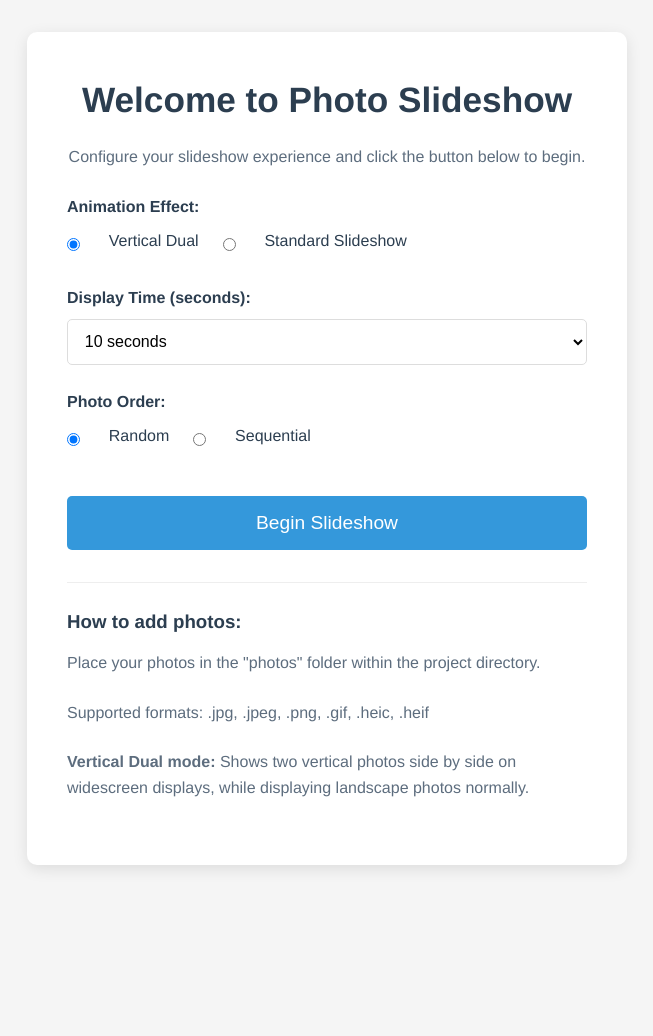
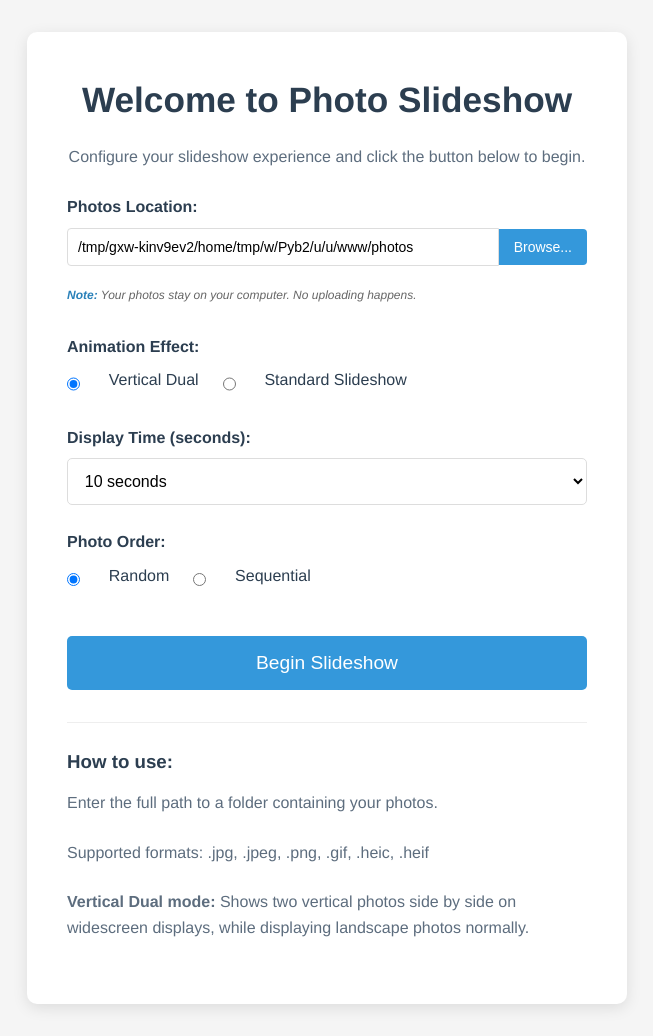
Before and after one commit to sheilnaik/slideshow, a Flask app: page / in a window 1280 px wide. Shown: the whole page, without its empty margins (313-966 px from the left). Before the commit the page ends 869 px from the top, so only its background shows below. Run offline with Flask 3, Linux system fonts and the light colour scheme.

Commit message:
Update for local file storage

```diff
--- a/app.py
+++ b/app.py
@@ -4,7 +4,7 @@ import json
 import cv2
 import numpy as np
 import time
-from flask import Flask, render_template, request, jsonify, send_from_directory, send_file
+from flask import Flask, render_template, request, jsonify, send_from_directory, send_file, abort
 from PIL import Image
 import pillow_heif
 import tempfile
@@ -21,24 +21,17 @@ app = Flask(__name__,
             static_folder='static',
             template_folder='templates')
 
-# Configure photos directory
-PHOTOS_DIR = os.path.join(os.path.dirname(os.path.abspath(__file__)), 'photos')
-logger.info(f"Photos directory: {PHOTOS_DIR}")
-
-# Create photos directory if it doesn't exist
-if not os.path.exists(PHOTOS_DIR):
-    os.makedirs(PHOTOS_DIR)
-
 # Create a temporary directory for converted HEIC files
 TEMP_DIR = os.path.join(os.path.dirname(os.path.abspath(__file__)), 'temp_converted')
 if not os.path.exists(TEMP_DIR):
     os.makedirs(TEMP_DIR)
 
-# Cache for storing face detection results
-face_cache = {}
+# Configuration
+DEFAULT_PHOTOS_DIR = os.path.join(os.path.dirname(os.path.abspath(__file__)), 'photos')
+# Create default photos directory if it doesn't exist
+if not os.path.exists(DEFAULT_PHOTOS_DIR):
+    os.makedirs(DEFAULT_PHOTOS_DIR)
 
-# Configuration
-PHOTOS_FOLDER = 'photos'
 ALLOWED_EXTENSIONS = {'png', 'jpg', 'jpeg', 'gif', 'heic', 'heif'}
 
 def allowed_file(filename):
@@ -79,20 +72,80 @@ def convert_heic_to_jpeg(heic_path):
 
 @app.route('/')
 def index():
-    # Get list of photos in the photos directory
-    photos = []
-    if os.path.exists(PHOTOS_FOLDER):
-        photos = [f for f in os.listdir(PHOTOS_FOLDER) if allowed_file(f)]
-        photos.sort()  # Sort photos alphabetically
-        logger.info(f"Found {len(photos)} photos: {photos}")
+    """Render the landing page with slideshow configuration options."""
+    # Use the last used folder or the default
+    default_folder = request.cookies.get('last_folder', DEFAULT_PHOTOS_DIR)
 
-    return render_template('index.html', photos=photos)
+    return render_template('index.html', default_folder=default_folder)
+
+@app.route('/browse_folders')
+def browse_folders():
+    """API endpoint to browse folders on the server."""
+    path = request.args.get('path', os.path.expanduser('~'))
+
+    # Security checks
+    if not os.path.exists(path):
+        return jsonify(error="Path does not exist"), 404
+
+    if not os.path.isdir(path):
+        return jsonify(error="Path is not a directory"), 400
+
+    try:
+        # Get parent directory for navigation
+        parent_dir = os.path.dirname(os.path.abspath(path))
+
+        # List directories in the path
+        dirs = []
+        for item in os.listdir(path):
+            item_path = os.path.join(path, item)
+            if os.path.isdir(item_path) and not item.startswith('.'):
+                dirs.append({
+                    'name': item,
+                    'path': item_path
+                })
+
+        # Sort directories alphabetically
+        dirs.sort(key=lambda x: x['name'].lower())
+
+        return jsonify({
+            'current_path': path,
+            'parent_path': parent_dir if parent_dir != path else None,
+            'directories': dirs
+        })
+    except Exception as e:
+        logger.error(f"Error browsing directory {path}: {str(e)}")
+        return jsonify(error=str(e)), 500
+
+@app.route('/browse')
+def browse():
+    """Render the folder browser page."""
+    start_path = request.args.get('path', os.path.expanduser('~'))
+
+    return render_template('browser.html', start_path=start_path)
 
 @app.route('/photos/<path:filename>')
 def serve_photo(filename):
     """Serve photo files, converting HEIC to JPEG if necessary."""
-    logger.debug(f"Serving photo: {filename}")
-    file_path = os.path.join(PHOTOS_FOLDER, filename)
+    folder_path = request.args.get('folder', '')
+
+    if not folder_path:
+        # No folder specified, return error
+        abort(400, "No folder path specified")
+
+    if not os.path.exists(folder_path):
+        # Folder doesn't exist, return error
+        abort(404, f"Folder not found: {folder_path}")
+
+    file_path = os.path.join(folder_path, filename)
+
+    # Security check to prevent directory traversal
+    if not os.path.normpath(file_path).startswith(os.path.normpath(folder_path)):
+        abort(403, "Access denied")
+
+    if not os.path.exists(file_path):
+        abort(404, f"File not found: {filename}")
+
+    logger.debug(f"Serving photo: {filename} from {folder_path}")
 
     # If the file is HEIC/HEIF, convert it to JPEG
     if filename.lower().endswith(('.heic', '.heif')):
@@ -106,32 +159,50 @@ def serve_photo(filename):
             return "Error converting HEIC file", 500
 
     logger.debug(f"Serving original file: {filename}")
-    return send_from_directory(PHOTOS_FOLDER, filename)
+    return send_file(file_path)
 
 @app.route('/slideshow')
 def slideshow():
     """Render the slideshow page."""
+    # Get folder path from the form
+    folder_path = request.args.get('folder_path', '')
+
+    # Validate folder
+    if not folder_path or not os.path.exists(folder_path):
+        if not folder_path:
+            error_msg = "Please provide a folder path."
+        else:
+            error_msg = f"The folder '{folder_path}' does not exist."
+        return render_template('error.html', error=error_msg)
+
     # Get configuration options from the query parameters
     effect = request.args.get('effect', 'standard')
     display_time = request.args.get('display_time', '5')
     order = request.args.get('order', 'sequential')
 
-    logger.info(f"Starting slideshow with effect={effect}, display_time={display_time}, order={order}")
+    logger.info(f"Starting slideshow with folder={folder_path}, effect={effect}, display_time={display_time}, order={order}")
 
-    # Get list of photos in the photos directory
+    # Get list of photos in the specified directory
     photos = []
-    for filename in os.listdir(PHOTOS_DIR):
-        if allowed_file(filename):
-            # For HEIC files, verify they can be converted
-            if filename.lower().endswith(('.heic', '.heif')):
-                file_path = os.path.join(PHOTOS_DIR, filename)
-                converted_path = convert_heic_to_jpeg(file_path)
-                if converted_path:
+    try:
+        for filename in os.listdir(folder_path):
+            if allowed_file(filename):
+                # For HEIC files, verify they can be converted
+                if filename.lower().endswith(('.heic', '.heif')):
+                    file_path = os.path.join(folder_path, filename)
+                    converted_path = convert_heic_to_jpeg(file_path)
+                    if converted_path:
+                        photos.append(filename)
+                    else:
+                        logger.warning(f"Skipping unreadable HEIC file: {filename}")
+                else:
                     photos.append(filename)
-                else:
-                    logger.warning(f"Skipping unreadable HEIC file: {filename}")
-            else:
-                photos.append(filename)
+    except Exception as e:
+        logger.error(f"Error reading directory {folder_path}: {str(e)}")
+        return render_template('error.html', error=f"Error reading directory: {str(e)}")
+
+    if not photos:
+        return render_template('error.html', error=f"No supported images found in {folder_path}")
 
     logger.info(f"Found {len(photos)} valid photos for slideshow")
 
@@ -145,87 +216,37 @@ def slideshow():
     else:
         photos.sort()
 
-    return render_template(
+    # Set a cookie with the folder path for next time
+    response = render_template(
         'slideshow.html',
         photos=photos,
+        folder_path=folder_path,
         effect=effect,
         display_time=display_time,
         order=order
     )
 
-def detect_faces(filename):
-    """Detect faces in an image and cache the results."""
-    # Check if image has already been processed
-    if filename in face_cache:
-        return face_cache[filename]
+    from flask import make_response
+    resp = make_response(response)
+    resp.set_cookie('last_folder', folder_path)
 
-    # Load the image
-    image_path = os.path.join(PHOTOS_DIR, filename)
-
-    # If the image is HEIC, convert it first
-    if filename.lower().endswith(('.heic', '.heif')):
-        image_path = convert_heic_to_jpeg(image_path)
-        if not image_path:
-            face_cache[filename] = []
-            return []
-
-    image = cv2.imread(image_path)
-
-    if image is None:
-        # If the image cannot be read, return default values
-        face_cache[filename] = []
-        return []
-
-    # Convert to grayscale for face detection
-    gray = cv2.cvtColor(image, cv2.COLOR_BGR2GRAY)
-
-    # Load pre-trained face cascade classifier
-    face_cascade = cv2.CascadeClassifier(cv2.data.haarcascades + 'haarcascade_frontalface_default.xml')
-
-    # Detect faces
-    faces = face_cascade.detectMultiScale(
-        gray,
-        scaleFactor=1.1,
-        minNeighbors=5,
-        minSize=(30, 30)
-    )
-
-    # Get image dimensions
-    height, width = image.shape[:2]
-
-    # Process detected faces
-    face_data = []
-    if len(faces) > 0:
-        # Convert face detection results to a list of face objects
-        for (x, y, w, h) in faces:
-            # Normalize coordinates to be relative to image size (0.0 to 1.0)
-            face_info = {
-                'x': float(x) / width,
-                'y': float(y) / height,
-                'width': float(w) / width,
-                'height': float(h) / height
-            }
-            face_data.append(face_info)
-    else:
-        # If no faces detected, use center of image
-        face_data = [{
-            'x': 0.3,  # Slightly off-center for better composition
-            'y': 0.3,
-            'width': 0.4,
-            'height': 0.4
-        }]
-
-    # Cache the results
-    face_cache[filename] = face_data
-    return face_data
+    return resp
 
 @app.route('/get_photos')
 def get_photos():
     """API endpoint to get the list of photos."""
+    folder_path = request.args.get('folder', '')
+
+    if not folder_path or not os.path.exists(folder_path):
+        return jsonify(error="Invalid folder path"), 400
+
     photos = []
-    for filename in os.listdir(PHOTOS_DIR):
-        if allowed_file(filename):
-            photos.append(filename)
+    try:
+        for filename in os.listdir(folder_path):
+            if allowed_file(filename):
+                photos.append(filename)
+    except Exception as e:
+        return jsonify(error=f"Error reading directory: {str(e)}"), 500
 
     # Set random seed based on current time for true randomness
     random.seed(int(time.time()))
--- a/requirements.txt
+++ b/requirements.txt
@@ -4,5 +4,7 @@ Jinja2==3.1.2
 itsdangerous==2.1.2
 click==8.1.7
 MarkupSafe==2.1.3
-opencv-python==4.8.0.76
-numpy==1.24.3
+pillow==11.1.0
+pillow-heif==0.21.0
+opencv-python==4.9.0.80
+numpy==1.25.2
--- a/static/css/styles.css
+++ b/static/css/styles.css
@@ -344,3 +344,74 @@ select {
     margin: 0 15px;
     box-shadow: 0 0 10px rgba(0, 0, 0, 0.5);
 }
+
+.folder-select {
+    position: relative;
+    width: 100%;
+    margin-bottom: 15px;
+    display: flex;
+    align-items: center;
+}
+
+.folder-select input[type="text"] {
+    flex: 1;
+    padding: 10px;
+    border: 1px solid #ddd;
+    border-radius: 4px 0 0 4px;
+    font-size: 14px;
+}
+
+.browse-btn {
+    padding: 10px 15px;
+    background-color: #3498db;
+    color: white;
+    border: none;
+    border-radius: 0 4px 4px 0;
+    cursor: pointer;
+    font-size: 14px;
+    white-space: nowrap;
+}
+
+.browse-btn:hover {
+    background-color: #2980b9;
+}
+
+.folder-select .tooltip {
+    position: absolute;
+    background-color: #f9f9f9;
+    color: #333;
+    text-align: center;
+    border-radius: 6px;
+    padding: 5px 10px;
+    font-size: 12px;
+    bottom: 100%;
+    left: 50%;
+    transform: translateX(-50%);
+    visibility: hidden;
+    opacity: 0;
+    transition: opacity 0.3s;
+    width: 200px;
+    box-shadow: 0px 2px 5px rgba(0,0,0,0.2);
+    z-index: 10;
+}
+
+.folder-select:hover .tooltip {
+    visibility: visible;
+    opacity: 1;
+}
+
+.folder-info {
+    margin-top: 5px;
+    padding: 5px 0;
+}
+
+.folder-info p {
+    font-size: 12px;
+    color: #666;
+    margin: 0;
+    font-style: italic;
+}
+
+.folder-info strong {
+    color: #2980b9;
+}
--- a/templates/index.html
+++ b/templates/index.html
@@ -13,6 +13,18 @@
             <p>Configure your slideshow experience and click the button below to begin.</p>
 
             <form action="{{ url_for('slideshow') }}" method="get">
+                <div class="option-group">
+                    <label for="folder_path">Photos Location:</label>
+                    <div class="folder-select">
+                        <input type="text" id="folder_path" name="folder_path" placeholder="Enter path to your photos folder" value="{{ default_folder }}" required>
+                        <button type="button" id="browse-button" class="browse-btn">Browse...</button>
+                        <span class="tooltip">Enter the full path to the folder containing your photos</span>
+                    </div>
+                    <div class="folder-info">
+                        <p><strong>Note:</strong> Your photos stay on your computer. No uploading happens.</p>
+                    </div>
+                </div>
+
                 <div class="option-group">
                     <label for="effect">Animation Effect:</label>
                     <div class="radio-group">
@@ -50,12 +62,41 @@
             </form>
 
             <div class="instructions">
-                <h3>How to add photos:</h3>
-                <p>Place your photos in the "photos" folder within the project directory.</p>
+                <h3>How to use:</h3>
+                <p>Enter the full path to a folder containing your photos.</p>
                 <p>Supported formats: .jpg, .jpeg, .png, .gif, .heic, .heif</p>
                 <p><strong>Vertical Dual mode:</strong> Shows two vertical photos side by side on widescreen displays, while displaying landscape photos normally.</p>
             </div>
         </div>
     </div>
+
+    <script>
+        // Handle folder browse button
+        document.getElementById('browse-button').addEventListener('click', function() {
+            openServerBrowser();
+        });
+
+        // Function to open server-side folder browser
+        function openServerBrowser() {
+            const width = 800;
+            const height = 600;
+            const left = (window.innerWidth - width) / 2;
+            const top = (window.innerHeight - height) / 2;
+
+            // Open the browser in a popup window
+            const browserWindow = window.open(
+                '/browse',
+                'folder_browser',
+                `width=${width},height=${height},left=${left},top=${top},resizable=yes,scrollbars=yes`
+            );
+
+            // Listen for messages from the browser window
+            window.addEventListener('message', function(event) {
+                if (event.data.type === 'FOLDER_SELECTED') {
+                    document.getElementById('folder_path').value = event.data.path;
+                }
+            });
+        }
+    </script>
 </body>
 </html>
--- a/templates/slideshow.html
+++ b/templates/slideshow.html
@@ -34,7 +34,8 @@
             effect: "{{ effect }}",
             displayTime: parseInt("{{ display_time }}") * 1000, // Convert to milliseconds
             order: "{{ order }}",
-            photos: JSON.parse('{{ photos|tojson|safe }}') // Parse the JSON string from Flask
+            photos: JSON.parse('{{ photos|tojson|safe }}'), // Parse the JSON string from Flask
+            folderPath: "{{ folder_path }}" // Path to the photos folder
         };
     </script>
     <script src="{{ url_for('static', filename='js/slideshow.js') }}"></script>
```
Also changed, not shown: static/js/slideshow.js (+8 -3 lines), templates/browser.html (added, +232 -0 lines), templates/error.html (added, +55 -0 lines), README.md, 1 other file.
